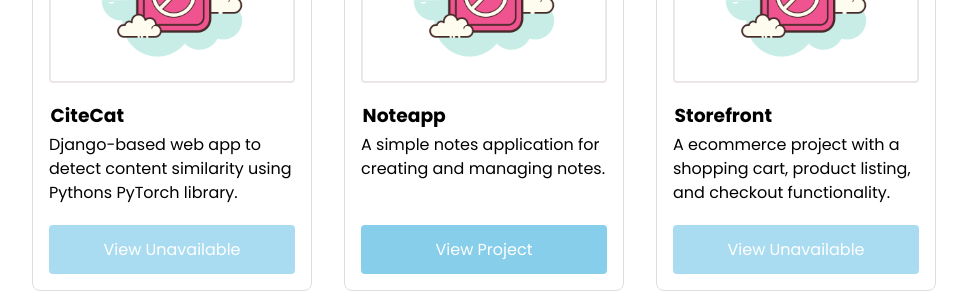
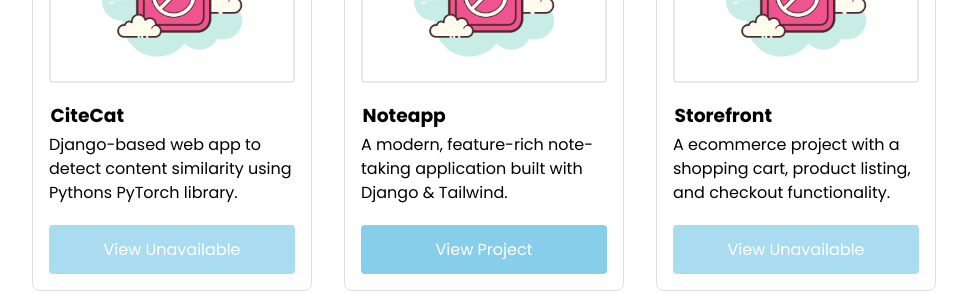
Before and after one commit to zzzastro/github-portfolio, an Angular app: page / in a window 1280 px wide. Shown: the part 1180-1473 px from the top of the page, without its empty margins (156-1123 px from the left). Built offline with nearby package versions, Linux system fonts and the light colour scheme.

Commit message:
Updated the noteapp project showcase vid

```diff
--- a/src/app/app.component.ts
+++ b/src/app/app.component.ts
@@ -31,8 +31,8 @@
     },
     {
       title: 'Noteapp',
-      description: 'A simple notes application for creating and managing notes.',
-      media: { type: 'video', src: 'assets/projects/project2.mp4' },
+      description: 'A modern, feature-rich note-taking application built with Django & Tailwind.',
+      media: { type: 'video', src: 'assets/projects/noteapp_project.mp4' },
       link: 'https://github.com/zzzastro/Noteapp'
     },
     {
```
Also changed, not shown: 1 other file (tests, documents, lock files or other folders).
